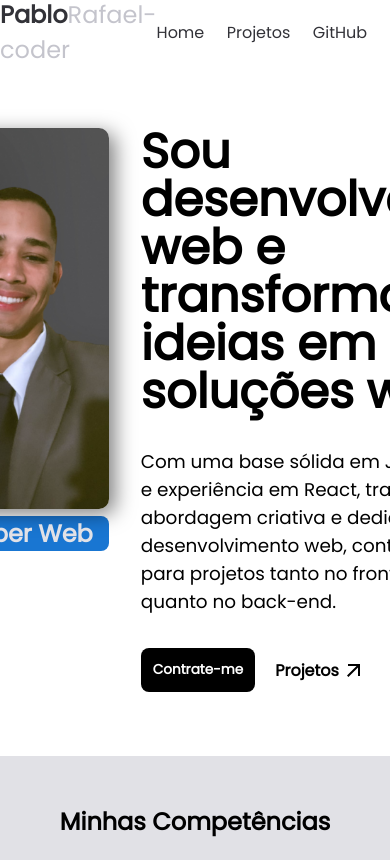
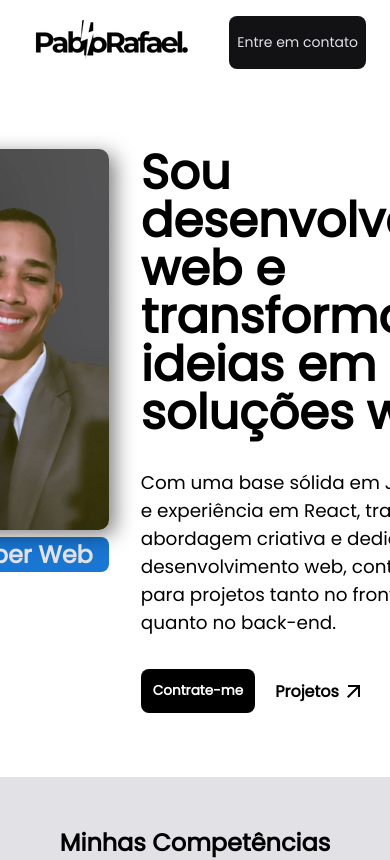
Before and after one commit to PabloRafael-coder/meu-portfolio, a React (Vite) app: page / in a window 390 px wide. Shown: the top 860 px of the page. Built offline with nearby package versions, Linux system fonts and the light colour scheme.

Commit message:
feat: Adicionar novos elementos e implementar minha logo. Foi adicionado media query para os elementos ficarem responsivos.

```diff
--- a/src/components/Header.jsx
+++ b/src/components/Header.jsx
@@ -1,23 +1,19 @@
 import styles from './Header.module.css'
+import logo from '../assets/thunder.png'
 
 export function Header() {
     return (
         <header className={styles.header}>
-            <h2>
-                Pablo
-                <span>
-                    Rafael-coder
-                </span>
-            </h2>
-            <nav>
-                <li className={styles.headerlist}>
-                    <a href='#'>Home</a>
-                    <a href='#'>Projetos</a>
-                    <a href='https://github.com/PabloRafael-coder'>GitHub</a>
-                    <a href='https://www.linkedin.com/in/pablo-rafael-1372a2279/'>Linkedin</a>
+            <img className={styles.logoHeader} src={logo} alt="" />
+            <nav className={styles.headerNav}>
+                <li className={styles.headerNavList}>
+                    <a href='#' className={styles.desktopOnly}>Home</a>
+                    <a href='#' className={styles.desktopOnly}>Projetos</a>
+                    <a href='https://github.com/PabloRafael-coder' className={styles.desktopOnly}>GitHub</a>
+                    <a href='https://www.linkedin.com/in/pablo-rafael-1372a2279/' className={styles.desktopOnly}>Linkedin</a>
+                    <button href='#' className={styles.headerButton}>Entre em contato</button>
                 </li>
             </nav>
-            <a className={styles.headerLink} href='#'>Entre em contato</a>
         </header >
     )
 }
--- a/src/components/Header.module.css
+++ b/src/components/Header.module.css
@@ -1,34 +1,66 @@
-.header{
+.header {
     display: flex;
-    justify-content: space-around;
     align-items: center;
-    height: 4rem;
+
+    padding-block: 1rem;
+    margin-inline: auto;
+
+    --max-width: 375px;
+    width: min(var(--max-width), 100% - 1.5rem * 2);
 }
 
-.header h2 {
-    color: var(--gray-600);
+.logoHeader {
+    font-size: 1rem;
+    font-weight: 700;
+    margin-right: auto;
 }
 
-.header span {
-    font-weight: 300;
-    color: var(--gray-300);
+.headerNavList {
+    display: flex;
+    align-items: center;
+    gap: 1.5rem;
+
+    list-style-type: none;
 }
 
-.headerlist {
-    display: flex;
-    gap: 1.4rem;
+.headerNavList a {
+    text-decoration: none;
+    color: var(--gray-700);
+    font-weight: 700;
 }
 
-.headerlist a {
-    text-decoration: none;
-    color: var(--gray-600);
+.headerButton {
+    background: var(--gray-900);
+    color: var(--gray-100);
+    font-size: 0.875rem;
+
+    padding-inline: .5rem;
+    padding-block: 1rem;
+
+    border: 0;
+    border-radius: 8px;
+    cursor: pointer;
 }
 
-.headerLink {
-    border-radius: 5px;
-    background: var(--black);
-    padding: 0.6rem;
+.headerButton:hover {
     color: var(--white);
-    text-decoration: none;
+    background-color: var(--gray-700);
+}
 
+.desktopOnly {
+    display: none;
 }
+
+@media(width >= 50rem) {
+    .header {
+        --max-width: 80rem
+    }
+
+    .title{
+        font-size: 1.5rem;
+    }
+
+    .desktopOnly {
+        display: inline;
+    }
+}
```
